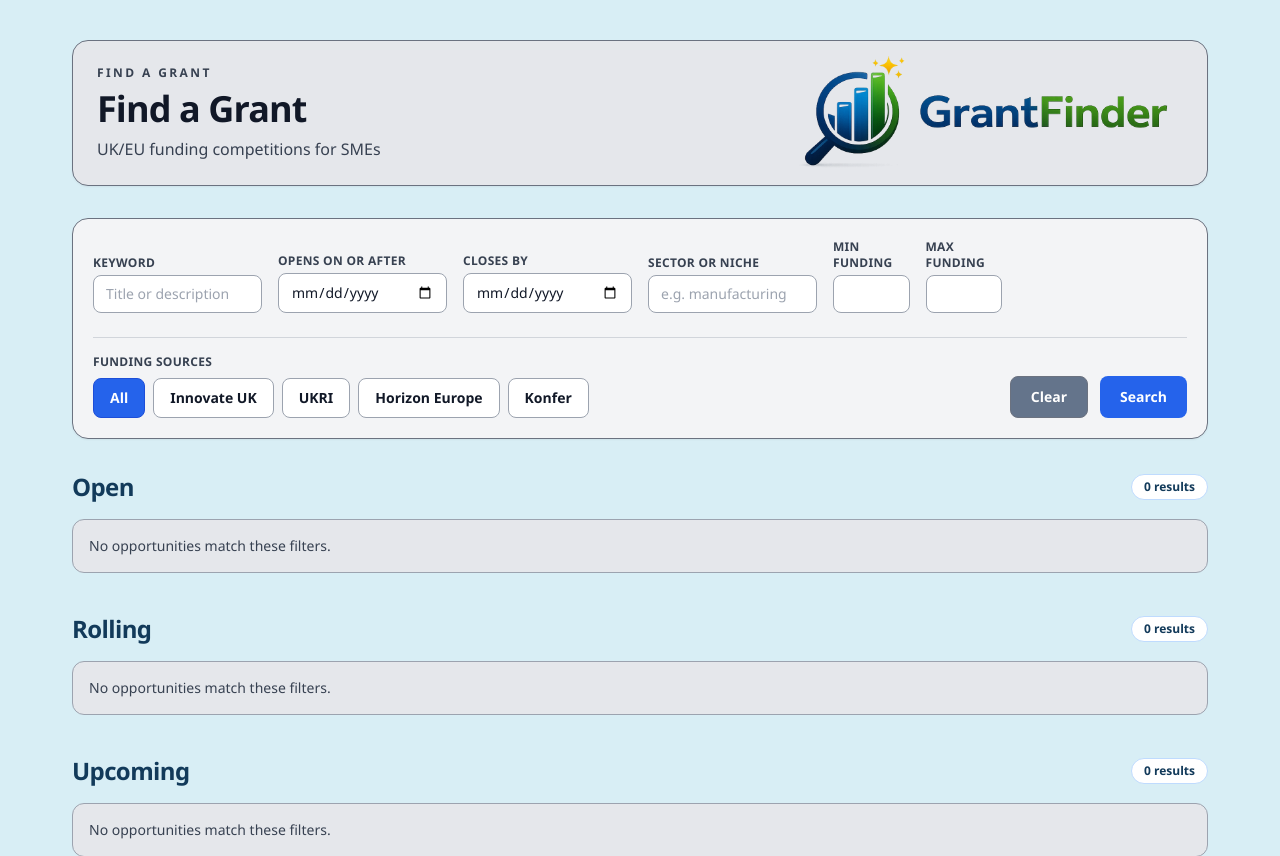
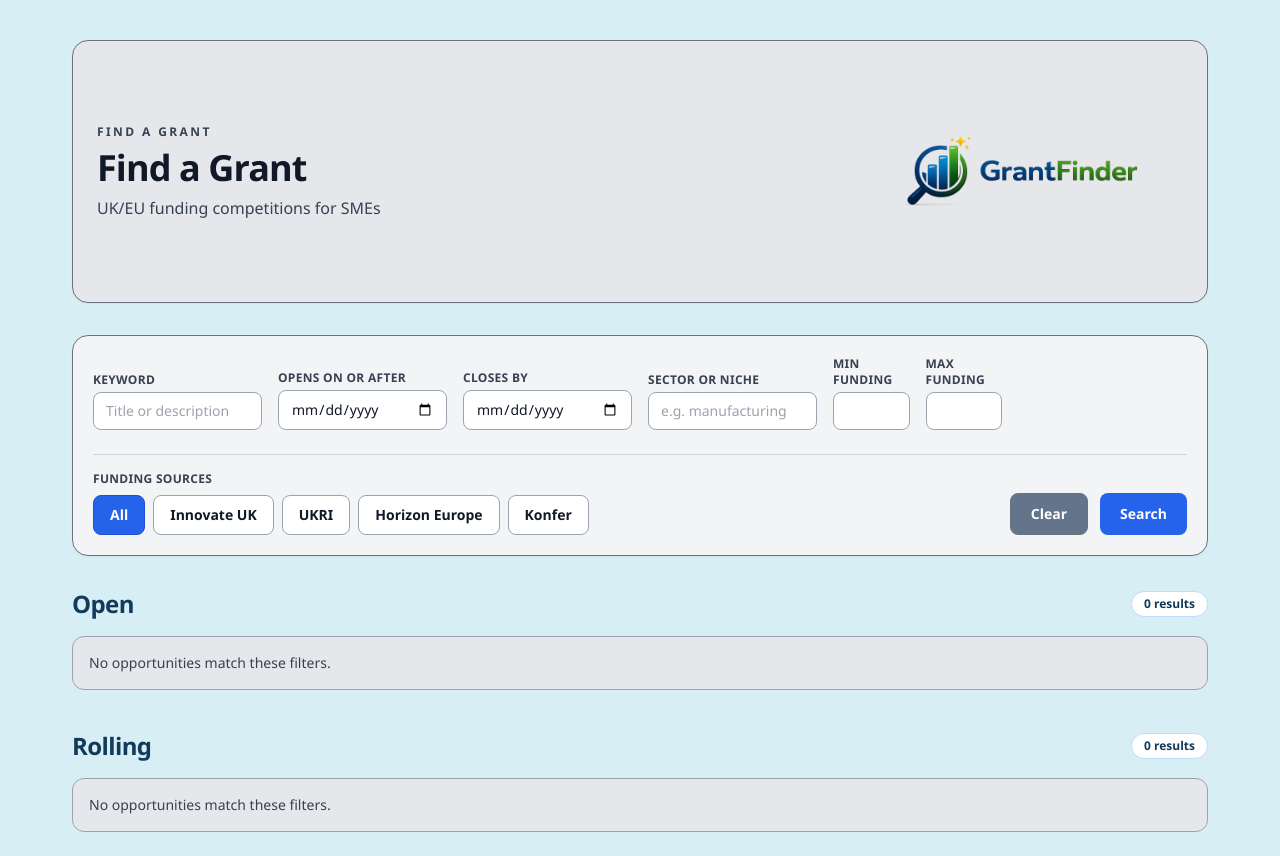
Before and after one commit to stclifford1-cyber/find-a-grant, a FastAPI app: page / in a window 1280 px wide. Shown: the top 856 px of the page. Run offline with FastAPI, Linux system fonts and the light colour scheme; data that the repository does not hold is empty; some libraries are stand-ins or nearby versions.

Commit message:
Polish responsive header and filters

```diff
--- a/app/templates/index.html
+++ b/app/templates/index.html
@@ -1,17 +1,17 @@
 {% extends "base.html" %}
 
 {% block content %}
-<header class="relative mb-8 rounded-2xl border border-gray-500 bg-gray-200 px-6 py-6 shadow-sm">
-  <div>
-    <div>
+<header class="relative mb-8 overflow-hidden rounded-2xl border border-gray-500 bg-gray-200 px-6 py-6 shadow-sm">
+  <div class="flex flex-col gap-4 sm:flex-row sm:items-center sm:justify-between">
+    <div class="min-w-0">
   <p class="text-xs font-semibold uppercase tracking-[0.2em] text-gray-700">Find a Grant</p>
   <h1 class="mt-2 text-4xl font-bold tracking-tight text-gray-900">Find a Grant</h1>
   <p class="mt-2 text-base text-gray-700">UK/EU funding competitions for SMEs</p>
     </div>
-    <div class="absolute -right-8 top-1/2 -translate-y-1/2">
+    <div class="flex shrink-0 justify-end">
       <img src="{{ request.url_for('static', path='img/GrantFinder-logo-transparent.png') }}"
            alt="GrantFinder logo"
-           class="w-[504px] h-auto object-contain" />
+           class="h-auto w-48 max-w-full object-contain sm:w-64 lg:w-80" />
     </div>
   </div>
 </header>
@@ -91,7 +91,7 @@
         class="w-full rounded-lg border border-gray-400 bg-white px-3 py-2 text-sm focus:border-gray-600 focus:outline-none"
       />
     </div>
-    <div class="col-span-12 mt-2 flex flex-col gap-3 border-t border-gray-300 pt-4 lg:flex-row lg:items-end lg:justify-between">
+    <div class="mt-2 flex flex-col gap-3 border-t border-gray-300 pt-4 lg:col-span-12 lg:flex-row lg:items-end lg:justify-between">
       <div>
         <p class="mb-2 block text-xs font-semibold uppercase tracking-wide text-gray-700">Funding sources</p>
         <div class="flex flex-wrap gap-2" id="source-chips">
```
